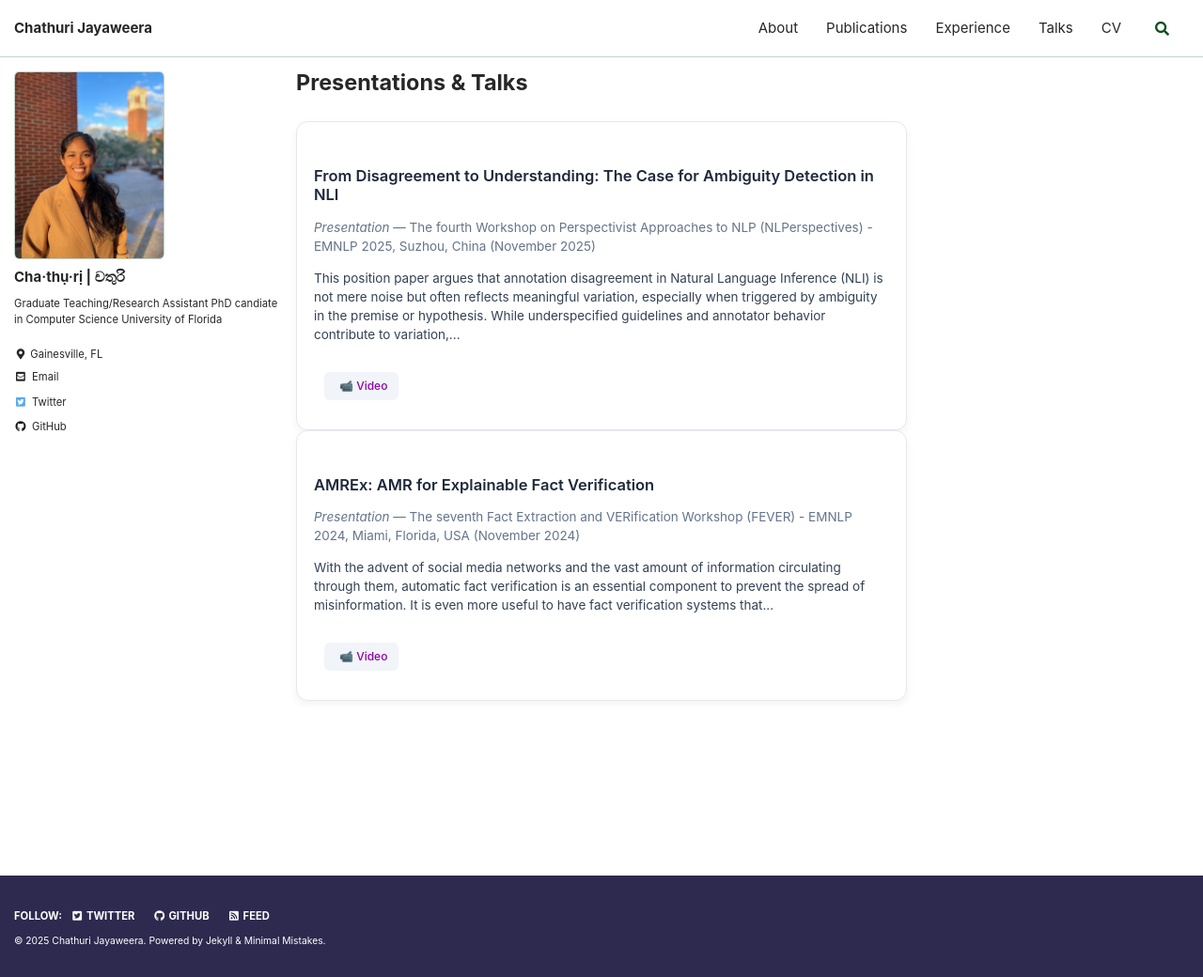
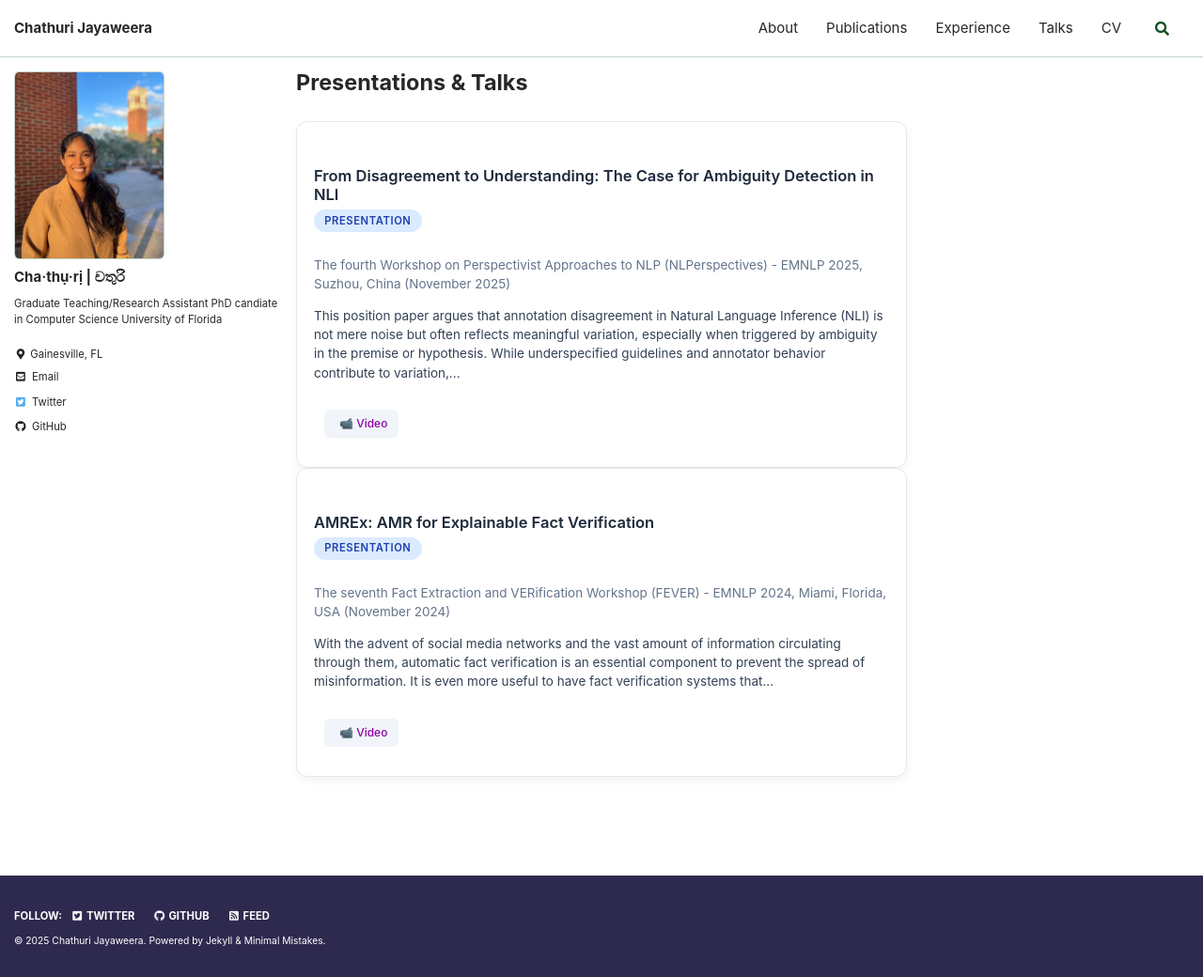
Before and after one commit to chestnutjay/chestnutjay.github.io, a Jekyll site: the page built from _pages/talks.md, in a window 1280 px wide and 1040 px high. Shown: the whole window at 94% size. Built offline with Jekyll 4.4.1, drawn with Linux system fonts in a browser that asks for light colours; cached includes are drawn as plain includes; some of the changed lines change nothing that is shown.

Commit message:
Added a talk type badge

```diff
--- a/_layouts/talk.html
+++ b/_layouts/talk.html
@@ -64,10 +64,10 @@ layout: single
 
   <div class="talk-links">
   <p class="talk-link">
-    {% if page.slides %}<a href="{{ page.slides }}">🔖Slides</a>{% endif %}
+    {% if page.slides %}<a href="{{ page.slides }}">🔖 Slides</a>{% endif %}
     {% if page.video %}
       {% if page.slides %} | {% endif %}
-      <a href="{{ page.video }}">📹Video</a>
+      <a href="{{ page.video }}">📹 Video</a>
     {% endif %}
   </p>
   </div>
--- a/_pages/talks.md
+++ b/_pages/talks.md
@@ -79,6 +79,28 @@ layout: collection
   color: #334155;
 }
 
+.talk-type-badge {
+        display: inline-block;
+        padding: 0.25rem 0.75rem;
+        border-radius: 12px;
+        font-size: 0.75rem;
+        font-weight: 600;
+        margin-bottom: 0.75rem;
+        text-transform: uppercase;
+        letter-spacing: 0.05em;
+    }
+
+.badge-presentation {
+    background: #dbeafe;
+    color: #1e40af;
+}
+
+.badge-talk {
+    background: #d1fae5;
+    color: #065f46;
+}
+
+
 .talk-links {
         display: flex;
         gap: 0.75rem;
@@ -140,7 +162,8 @@ layout: collection
     {% endif %}
     <div class="talk-content">
       <h3 class="talk-title">{{ talk.title }}</h3>
-      <p class="talk-meta"><em>{{ talk.type }}</em> — {{ talk.event }}, {{ talk.location }} ({{ talk.date | date: "%B %Y" }})</p>
+      <span class="talk-type-badge badge-presentation">{{talk.type}}</span>
+      <p class="talk-meta">{{ talk.event }}, {{ talk.location }} ({{ talk.date | date: "%B %Y" }})</p>
       <p class="talk-desc">{{ talk.content | strip_html | truncatewords: 40 }}</p>
       <div class="talk-links">
       <p class="talk-link">
```
